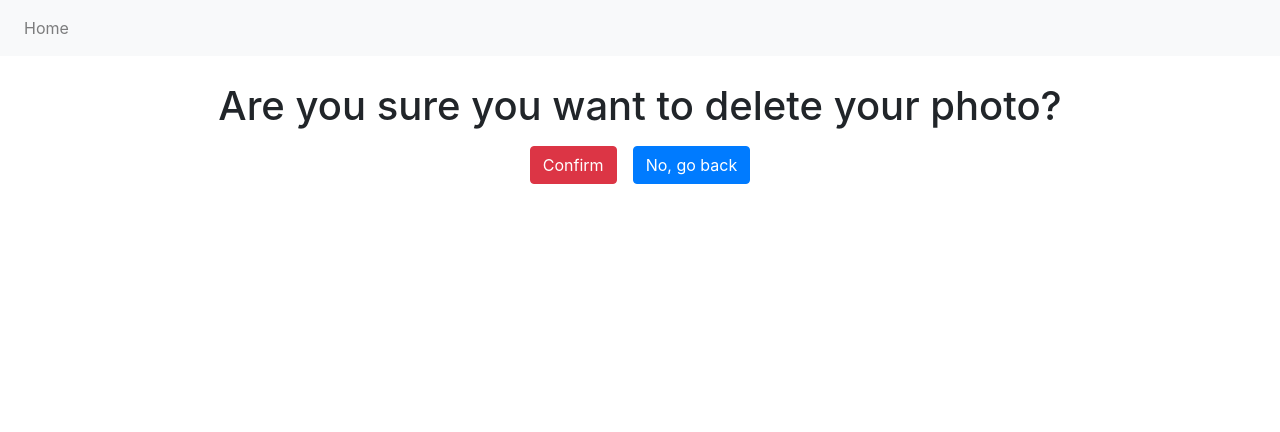
After one commit to vesselindoychev/Petstagram, a Django app: page /photo/delete/1/ in a window 1280 px wide. The commit adds this page. Shown: the top 432 px of the page. Run offline with Django 3.2, Linux system fonts and the light colour scheme; tables that the repository leaves empty hold one stand-in row (values such as "Sample post"); some libraries are stand-ins or nearby versions.

Commit message:
Added PetPhoto Delete Page

```diff
--- a/petstagram/petstagram/main/urls.py
+++ b/petstagram/petstagram/main/urls.py
@@ -1,7 +1,8 @@
 from django.urls import path
 
 from petstagram.main.views.generic import HomeView, DashboardView
-from petstagram.main.views.pet_photos import CreatePetPhotoView, PetPhotoDetailsView, EditPetPhotoView
+from petstagram.main.views.pet_photos import CreatePetPhotoView, PetPhotoDetailsView, EditPetPhotoView, \
+    DeletePetPhotoView
 from petstagram.main.views.pets import CreatePetView
 
 urlpatterns = [
@@ -18,4 +19,5 @@ urlpatterns = [
     path('photo/add/', CreatePetPhotoView.as_view(), name='create pet photo'),
     path('photo/details/<int:pk>/', PetPhotoDetailsView.as_view(), name='pet photo details'),
     path('photo/edit/<int:pk>/', EditPetPhotoView.as_view(), name='edit pet photo'),
+    path('photo/delete/<int:pk>/', DeletePetPhotoView.as_view(), name='delete pet photo')
 ]
--- a/petstagram/petstagram/main/views/pet_photos.py
+++ b/petstagram/petstagram/main/views/pet_photos.py
@@ -2,7 +2,7 @@ from django.contrib.auth import mixins as auth_mixins
 from django.urls import reverse_lazy
 from django.views import generic as views
 
-from petstagram.main.forms.pet_photos import CreatePetPhotoForm, EditPetPhotoForm
+from petstagram.main.forms.pet_photos import CreatePetPhotoForm, EditPetPhotoForm, DeletePetPhotoForm
 from petstagram.main.models import PetPhoto
 
 
@@ -28,6 +28,15 @@ class EditPetPhotoView(views.UpdateView):
         return reverse_lazy('pet photo details', kwargs={'pk': self.object.pk})
 
 
+class DeletePetPhotoView(views.DeleteView):
+    model = PetPhoto
+    form_class = DeletePetPhotoForm
+    template_name = 'main/photo_delete.html'
+
+    def get_success_url(self):
+        return reverse_lazy('dashboard')
+
+
 class PetPhotoDetailsView(auth_mixins.LoginRequiredMixin, views.DetailView):
     model = PetPhoto
     template_name = 'main/photo_details.html'
--- /dev/null
+++ b/petstagram/templates/main/photo_delete.html
@@ -0,0 +1,20 @@
+{% extends 'base.html' %}
+{% block content %}
+    <div class="row">
+        <div class="col-lg-12 text-center">
+            <h1>Are you sure you want to delete your photo?</h1>
+            <div class="m-auto d-flex justify-content-center">
+                <div class="m-2">
+                    <form method="post" action="{% url 'delete pet photo' object.pk %}">
+                        {{ form }}
+                        {% csrf_token %}
+                        <input type="submit" value="Confirm" class="btn btn-danger"/>
+                    </form>
+                </div>
+                <div class="m-2">
+                    <a class="btn btn-primary" href="javascript:history.back()">No, go back</a>
+                </div>
+            </div>
+        </div>
+    </div>
+{% endblock %}
--- a/petstagram/templates/main/photo_details.html
+++ b/petstagram/templates/main/photo_details.html
@@ -27,7 +27,7 @@
             <!-- Buttons -->
             {% if is_owner %}
                 <a href="{% url 'edit pet photo' pet_photo.pk %}" class="btn btn-primary">Edit</a>
-                <a href="#" class="btn btn-danger">Delete</a>
+                <a href="{% url 'delete pet photo' pet_photo.pk %}" class="btn btn-danger">Delete</a>
             {% endif %}
         </div>
     </div>
```
Also changed, not shown: petstagram/petstagram/main/forms/pet_photos.py (+12 -1 lines).
